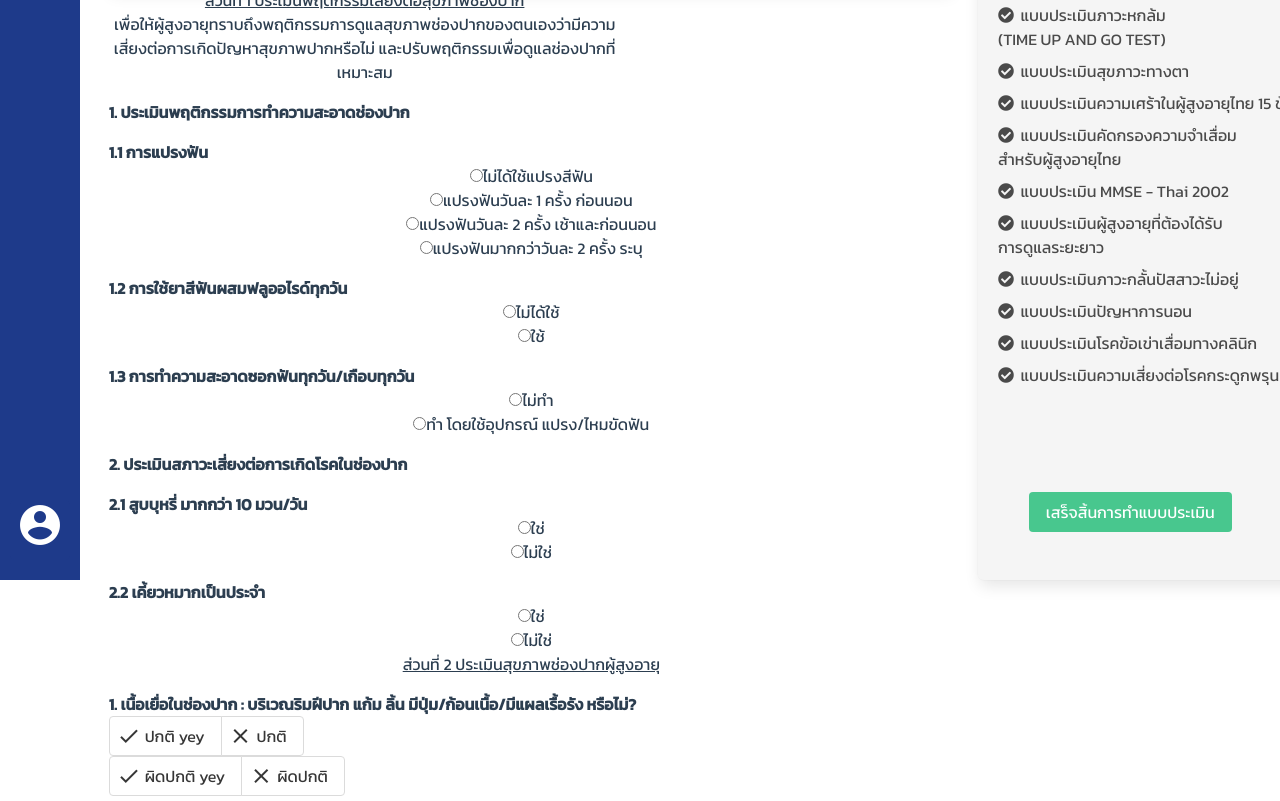
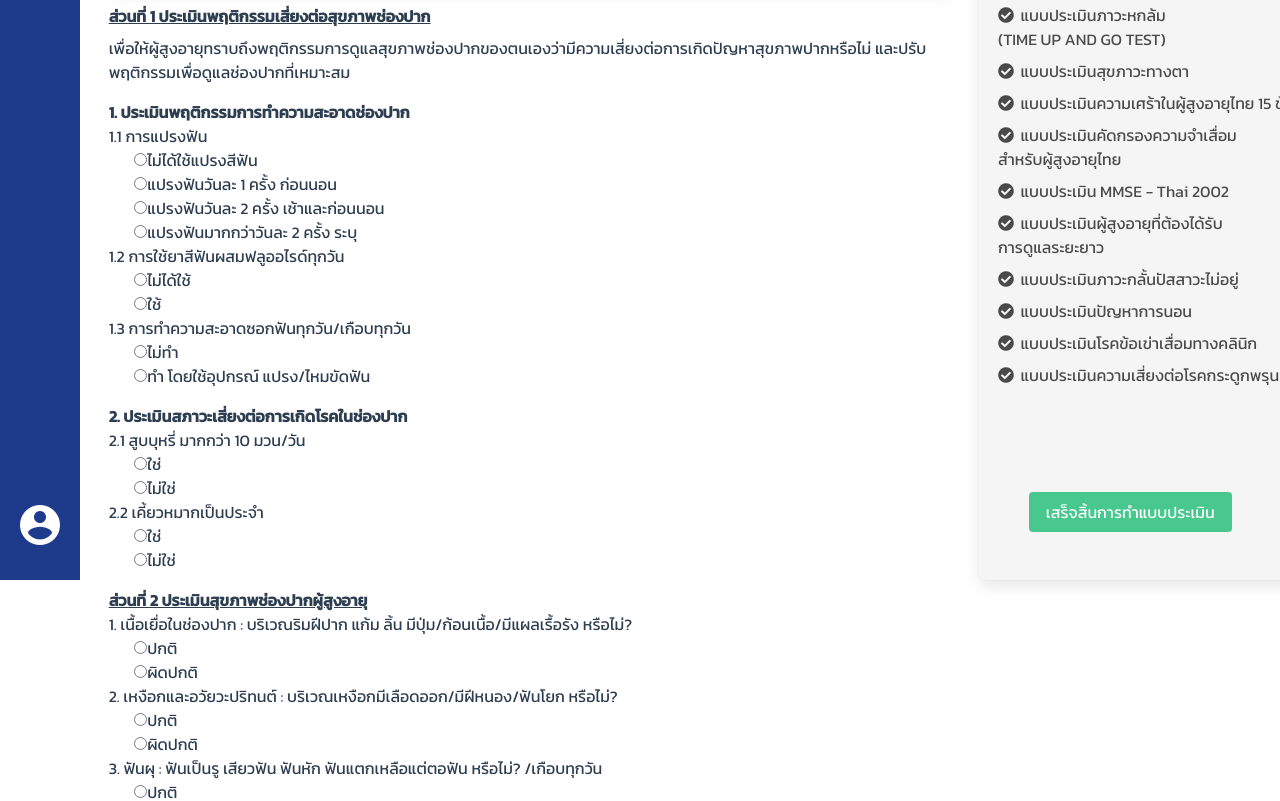
Before and after one commit to pspapleng/ECGA-front-end, a Vue app: page /mouthAss in a window 1280 px wide. Shown: the part 220-1021 px from the top of the page. Built offline with nearby package versions, Linux system fonts and the light colour scheme.

Commit message:
update ass+startchoosebar+mouthass

```diff
--- a/src/components/assChooseBar.vue
+++ b/src/components/assChooseBar.vue
@@ -4,67 +4,88 @@
       <header id="choosebarHeader">หัวข้อแบบประเมินทั้งหมด</header>
     </div>
     <div class="assChoice">
+      <a href="mnaAss">
         <i class="fas fa-check-circle" id="checkIcon"></i>
         <label for="">แบบประเมินภาวะโภชนาการ (MNA)</label>
+      </a>
     </div>
     <div class="assChoice">
+      <a href="mouthAss">
         <i class="fas fa-check-circle" id="checkIcon"></i>
         <label for="">แบบประเมินช่องปากในผู้สูงอายุ</label>
+      </a>
     </div>
     <div class="assChoice">
+      <a href="fallRisk">
         <i class="fas fa-check-circle" id="checkIcon"></i>
         <label for=""
           >แบบประเมินภาวะหกล้ม <br />(Fall Risk Assessment Tool)</label
         >
+      </a>
     </div>
     <div class="assChoice">
+      <a href="tugtAss">
+        <i class="fas fa-check-circle" id="checkIcon"></i>
+        <label for="">แบบประเมินภาวะหกล้ม <br />(TIME UP AND GO TEST)</label>
+      </a>
+    </div>
+    <div class="assChoice">
+      <a href="eyeAss">
+        <i class="fas fa-check-circle" id="checkIcon"></i>
+        <label for="">แบบประเมินสุขภาวะทางตา</label>
+      </a>
+    </div>
+    <div class="assChoice">
+      <a href="tgdsAss">
+        <i class="fas fa-check-circle" id="checkIcon"></i>
+        <label for="">แบบประเมินความเศร้าในผู้สูงอายุไทย 15 ข้อ</label>
+      </a>
+    </div>
+    <div class="assChoice">
+      <a href="iqCode">
         <i class="fas fa-check-circle" id="checkIcon"></i>
         <label for=""
-        >แบบประเมินภาวะหกล้ม <br />
-        (TIME UP AND GO TEST)</label
+          >แบบประเมินคัดกรองความจำเสื่อม <br />สำหรับผู้สูงอายุไทย</label
         >
+      </a>
     </div>
     <div class="assChoice">
+      <a href="mmseAss">
         <i class="fas fa-check-circle" id="checkIcon"></i>
-      <label for="">แบบประเมินสุขภาวะทางตา</label>
+        <label for="">แบบประเมิน MMSE - Thai 2002</label>
+      </a>
     </div>
     <div class="assChoice">
+      <a href="longtermAss">
         <i class="fas fa-check-circle" id="checkIcon"></i>
-      <label for="">แบบประเมินความเศร้าในผู้สูงอายุไทย 15 ข้อ</label>
+        <label for=""
+          >แบบประเมินผู้สูงอายุที่ต้องได้รับ <br />การดูแลระยะยาว</label
+        >
+      </a>
     </div>
     <div class="assChoice">
+      <a href="toiletAss">
         <i class="fas fa-check-circle" id="checkIcon"></i>
-      <label for=""
-        >แบบประเมินคัดกรองความจำเสื่อม <br />
-        สำหรับผู้สูงอายุไทย</label
-      >
+        <label for="">แบบประเมินภาวะกลั้นปัสสาวะไม่อยู่</label>
+      </a>
     </div>
     <div class="assChoice">
+      <a href="sleepAss">
         <i class="fas fa-check-circle" id="checkIcon"></i>
-      <label for="">แบบประเมิน MMSE - Thai 2002</label>
+        <label for="">แบบประเมินปัญหาการนอน</label>
+      </a>
     </div>
     <div class="assChoice">
+      <a href="brokenAss">
         <i class="fas fa-check-circle" id="checkIcon"></i>
-      <label for=""
-        >แบบประเมินผู้สูงอายุที่ต้องได้รับ <br />
-        การดูแลระยะยาว</label
-      >
+        <label for="">แบบประเมินโรคข้อเข่าเสื่อมทางคลินิก</label>
+      </a>
     </div>
     <div class="assChoice">
-      <i class="fas fa-check-circle" id="checkIcon"></i>
-      <label for="">แบบประเมินภาวะกลั้นปัสสาวะไม่อยู่</label>
-    </div>
-    <div class="assChoice">
-      <i class="fas fa-check-circle" id="checkIcon"></i>
-      <label for="">แบบประเมินปัญหาการนอน</label>
-    </div>
-    <div class="assChoice">
-      <i class="fas fa-check-circle" id="checkIcon"></i>
-      <label for="">แบบประเมินโรคข้อเข่าเสื่อมทางคลินิก</label>
-    </div>
-    <div class="assChoice">
+      <a href="bonyAss">
         <i class="fas fa-check-circle" id="checkIcon"></i>
         <label for="">แบบประเมินความเสี่ยงต่อโรคกระดูกพรุน</label>
+      </a>
     </div>
     <div class="buttons" id="startButton">
       <b-button type="is-success" tag="a" href="/startpage" target=""
@@ -109,4 +130,10 @@ export default {
   bottom: 6vh;
   right: 4vw;
 }
+a {
+  color: inherit;
+}
+label {
+  cursor: pointer;
+}
 </style>
--- a/src/components/startChooseBar.vue
+++ b/src/components/startChooseBar.vue
@@ -4,67 +4,88 @@
       <header id="choosebarHeader">หัวข้อแบบประเมินทั้งหมด</header>
     </div>
     <div class="assChoice">
+      <a href="mnaAss">
         <i class="fas fa-check-circle" id="checkIcon"></i>
         <label for="">แบบประเมินภาวะโภชนาการ (MNA)</label>
+      </a>
     </div>
     <div class="assChoice">
+      <a href="mouthAss">
         <i class="fas fa-check-circle" id="checkIcon"></i>
         <label for="">แบบประเมินช่องปากในผู้สูงอายุ</label>
+      </a>
     </div>
     <div class="assChoice">
+      <a href="fallRisk">
         <i class="fas fa-check-circle" id="checkIcon"></i>
         <label for=""
           >แบบประเมินภาวะหกล้ม <br />(Fall Risk Assessment Tool)</label
         >
+      </a>
     </div>
     <div class="assChoice">
+      <a href="tugtAss">
+        <i class="fas fa-check-circle" id="checkIcon"></i>
+        <label for="">แบบประเมินภาวะหกล้ม <br />(TIME UP AND GO TEST)</label>
+      </a>
+    </div>
+    <div class="assChoice">
+      <a href="eyeAss">
+        <i class="fas fa-check-circle" id="checkIcon"></i>
+        <label for="">แบบประเมินสุขภาวะทางตา</label>
+      </a>
+    </div>
+    <div class="assChoice">
+      <a href="tgdsAss">
+        <i class="fas fa-check-circle" id="checkIcon"></i>
+        <label for="">แบบประเมินความเศร้าในผู้สูงอายุไทย 15 ข้อ</label>
+      </a>
+    </div>
+    <div class="assChoice">
+      <a href="iqCode">
         <i class="fas fa-check-circle" id="checkIcon"></i>
         <label for=""
-        >แบบประเมินภาวะหกล้ม <br />
-        (TIME UP AND GO TEST)</label
+          >แบบประเมินคัดกรองความจำเสื่อม <br />สำหรับผู้สูงอายุไทย</label
         >
+      </a>
     </div>
     <div class="assChoice">
+      <a href="mmseAss">
         <i class="fas fa-check-circle" id="checkIcon"></i>
-      <label for="">แบบประเมินสุขภาวะทางตา</label>
+        <label for="">แบบประเมิน MMSE - Thai 2002</label>
+      </a>
     </div>
     <div class="assChoice">
+      <a href="longtermAss">
         <i class="fas fa-check-circle" id="checkIcon"></i>
-      <label for="">แบบประเมินความเศร้าในผู้สูงอายุไทย 15 ข้อ</label>
+        <label for=""
+          >แบบประเมินผู้สูงอายุที่ต้องได้รับ <br />การดูแลระยะยาว</label
+        >
+      </a>
     </div>
     <div class="assChoice">
+      <a href="toiletAss">
         <i class="fas fa-check-circle" id="checkIcon"></i>
-      <label for=""
-        >แบบประเมินคัดกรองความจำเสื่อม <br />
-        สำหรับผู้สูงอายุไทย</label
-      >
+        <label for="">แบบประเมินภาวะกลั้นปัสสาวะไม่อยู่</label>
+      </a>
     </div>
     <div class="assChoice">
+      <a href="sleepAss">
         <i class="fas fa-check-circle" id="checkIcon"></i>
-      <label for="">แบบประเมิน MMSE - Thai 2002</label>
+        <label for="">แบบประเมินปัญหาการนอน</label>
+      </a>
     </div>
     <div class="assChoice">
+      <a href="brokenAss">
         <i class="fas fa-check-circle" id="checkIcon"></i>
-      <label for=""
-        >แบบประเมินผู้สูงอายุที่ต้องได้รับ <br />
-        การดูแลระยะยาว</label
-      >
+        <label for="">แบบประเมินโรคข้อเข่าเสื่อมทางคลินิก</label>
+      </a>
     </div>
     <div class="assChoice">
-      <i class="fas fa-check-circle" id="checkIcon"></i>
-      <label for="">แบบประเมินภาวะกลั้นปัสสาวะไม่อยู่</label>
-    </div>
-    <div class="assChoice">
-      <i class="fas fa-check-circle" id="checkIcon"></i>
-      <label for="">แบบประเมินปัญหาการนอน</label>
-    </div>
-    <div class="assChoice">
-      <i class="fas fa-check-circle" id="checkIcon"></i>
-      <label for="">แบบประเมินโรคข้อเข่าเสื่อมทางคลินิก</label>
-    </div>
-    <div class="assChoice">
+      <a href="bonyAss">
         <i class="fas fa-check-circle" id="checkIcon"></i>
         <label for="">แบบประเมินความเสี่ยงต่อโรคกระดูกพรุน</label>
+      </a>
     </div>
     <div class="buttons" id="startButton">
       <b-button type="is-success" tag="a" href="/mnaAss" target=""
@@ -78,6 +99,10 @@ export default {
   data() {
     return {};
   },
+  methods: {
+    // gotoMNA() {
+    // }
+  },
   name: "startChooseBar"
 };
 </script>
@@ -86,6 +111,7 @@ export default {
   position: fixed;
   height: 100%;
   width: 100%;
+  right: px;
 }
 #choosebarHeader {
   text-align: left;
@@ -96,7 +122,6 @@ export default {
 }
 #choosebar {
   text-align: left;
-  height: 720px;
 }
 .assChoice {
   margin-top: 1vh;
@@ -109,4 +134,10 @@ export default {
   bottom: 6vh;
   right: 4vw;
 }
+a {
+  color: inherit;
+}
+label {
+  cursor: pointer;
+}
 </style>
--- a/src/views/mouthAss.vue
+++ b/src/views/mouthAss.vue
@@ -42,7 +42,7 @@
               v-for="ques in form.slice(6, 9)"
               :key="ques.ques_id"
             >
-              <h1>{{ ques.ques }}</h1>
+              <p>{{ ques.ques }}</p>
               <div class="ans" v-for="ch in ques.choice" :key="ch.ans_id">
                 <input
                   id="ques.ques_id"
@@ -63,7 +63,7 @@
               v-for="ques in form.slice(9, 11)"
               :key="ques.ques_id"
             >
-              <h1>{{ ques.ques }}</h1>
+              <p>{{ ques.ques }}</p>
               <div class="ans" v-for="ch in ques.choice" :key="ch.ans_id">
                 <input
                   id="ques.ques_id"
@@ -88,37 +88,19 @@
               v-for="ques in form.slice(11, 18)"
               :key="ques.ques_id"
             >
-              <h1>{{ ques.ques }}</h1>
+              <p>{{ ques.ques }}</p>
               <div class="ans" v-for="ch in ques.choice" :key="ch.ans_id">
-                <!-- <template :v-show="ch.ans_value"> -->
-                <b-field>
-                  <b-radio-button
-                    :value="ch.ans_value"
-                    v-model="ques.ans"
-                    @change="
-                      e => setAns({ id: ques.ques_id, value: e.target.value })
-                    "
-                    type="is-success is-light is-outlined"
-                  >
-                    <b-icon icon="check"></b-icon>
-                    <span>{{ ch.ans_title }} yey</span>
-                  </b-radio-button>
-
-                  <!-- </template> -->
-                  <!-- <template :v-show="ch.ans_value"> -->
-                  <b-radio-button
-                    :value="ch.ans_value"
-                    v-model="ques.ans"
-                    @change="
-                      e => setAns({ id: ques.ques_id, value: e.target.value })
-                    "
-                    type="is-danger is-light is-outlined"
-                  >
-                    <b-icon icon="close"></b-icon>
-                    <span>{{ ch.ans_title }}</span>
-                  </b-radio-button>
-                </b-field>
-                <!-- </template> -->
+                <input
+                  id="ques.ques_id"
+                  type="radio"
+                  :value="ch.ans_value"
+                  v-model="ques.ans"
+                  @change="
+                    e => setAns({ id: ques.ques_id, value: e.target.value })
+                  "
+                />
+                <label id="ques.ques_id" for="">{{ ch.ans_title }}</label
+                ><br />
               </div>
             </div>
             <div class="component">
@@ -289,8 +271,28 @@ h1 {
 .card {
   margin-top: 3vh;
 }
-.part1 {
+.description {
+  text-align: left;
+  margin-top: 2vh;
+  font-weight: 700;
+}
+.subdes {
+  text-align: left;
+  margin-top: 1vh;
+}
+/* .part1 {
   width: 40vw;
+} */
+p {
+  text-align: left;
+}
+.ans {
+  text-align: left;
+  margin-left: 2vw;
+  /* display: flex; */
+}
+#ques.ques_id {
+  margin: 10px 10px;
 }
 .component {
   display: flex;
```
Lines whose indentation alone changed are shown as unchanged.
